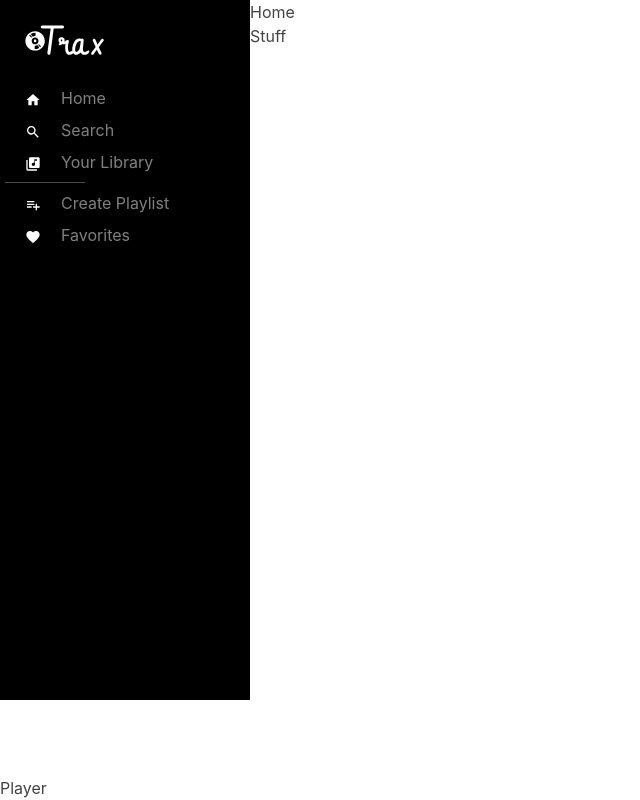
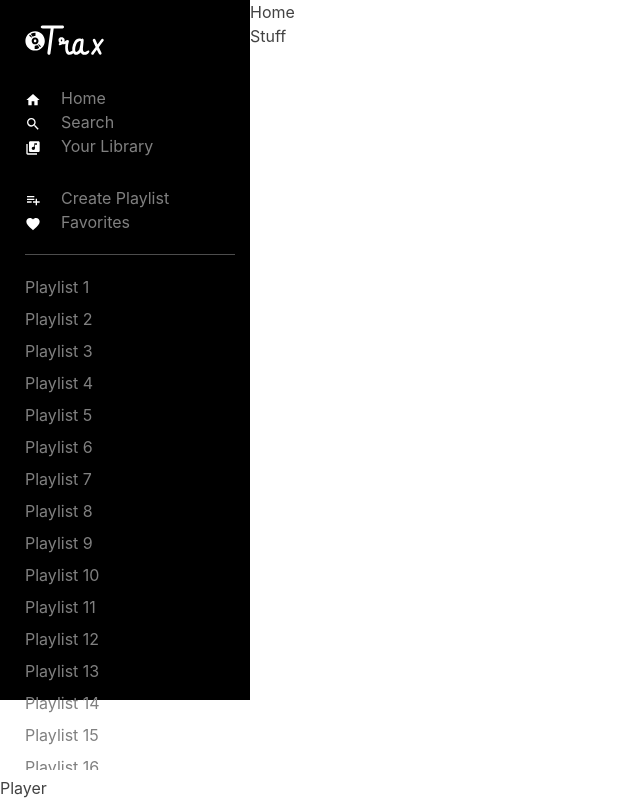
Before and after one commit to rlr524/spotify-clone, a Next.js app: page / in a window 1280 px wide. Shown: the whole page, without its empty margins (0-640 px from the left). Built offline with nearby package versions, Linux system fonts and the light colour scheme.

Commit message:
adding prisma and data model

```diff
--- a/components/AppSidebar.tsx
+++ b/components/AppSidebar.tsx
@@ -1,6 +1,5 @@
 import {
   Box,
-  Center,
   Divider,
   LinkBox,
   LinkOverlay,
@@ -12,6 +11,8 @@ import NextImage from "next/image";
 import NextLink from "next/link";
 import { navMenu, musicMenu } from "../typescript/navMenu";
 
+const playlists = new Array(30).fill(1).map((_, i) => `Playlist ${i + 1}`);
+
 const AppSidebar = () => {
   return (
     <Box
@@ -21,12 +22,13 @@ const AppSidebar = () => {
       paddingX={"5px"}
       color={"gray"}
     >
-      <Box paddingY={"20px"}>
+      <Box paddingY={"20px"} height={"100%"}>
         <Box width={"120px"} marginBottom={"20px"} paddingX={"20px"}>
           <NextImage src={"/app_logo.svg"} height={60} width={120} />
         </Box>
         <Box marginBottom={"20px"}>
           <List spacing={2}>
+            <Box>
               {navMenu.map((menu) => (
                 <ListItem key={menu.name} paddingX={"20px"} fontSize={"16px"}>
                   <LinkBox>
@@ -43,11 +45,8 @@ const AppSidebar = () => {
                   </LinkBox>
                 </ListItem>
               ))}
-            <Divider
-              orientation={"horizontal"}
-              width={"80px"}
-              alignSelf={"center"}
-            />
+            </Box>
+            <Box paddingTop={"20px"}>
               {musicMenu.map((menu) => (
                 <ListItem key={menu.name} paddingX={"20px"} fontSize={"16px"}>
                   <LinkBox>
@@ -64,6 +63,25 @@ const AppSidebar = () => {
                   </LinkBox>
                 </ListItem>
               ))}
+            </Box>
+          </List>
+        </Box>
+        <Divider
+          orientation={"horizontal"}
+          marginLeft={"20px"}
+          width={"210px"}
+        />
+        <Box height={"78%"} overflowY={"auto"} paddingY={"20px"}>
+          <List spacing={2}>
+            {playlists.map((list, index) => (
+              <ListItem paddingX={"20px"} key={index} fontSize={"16px"}>
+                <LinkBox>
+                  <NextLink href={"/"} passHref>
+                    <LinkOverlay>{list}</LinkOverlay>
+                  </NextLink>
+                </LinkBox>
+              </ListItem>
+            ))}
           </List>
         </Box>
       </Box>
--- a/typescript/navMenu.ts
+++ b/typescript/navMenu.ts
@@ -6,7 +6,7 @@ import {
   MdSearch,
 } from "react-icons/md";
 
-const navMenu: Array<any> = [
+const navMenu: Array<Record<string, any>> = [
   {
     name: "Home",
     icon: MdHome,
@@ -24,7 +24,7 @@ const navMenu: Array<any> = [
   },
 ];
 
-const musicMenu: Array<any> = [
+const musicMenu: Array<Record<string, any>> = [
   {
     name: "Create Playlist",
     icon: MdPlaylistAdd,
```
Also changed, not shown: .eslintrc.json, 2 other files (tests, documents, lock files or other folders). Lines whose indentation alone changed are shown as unchanged.
